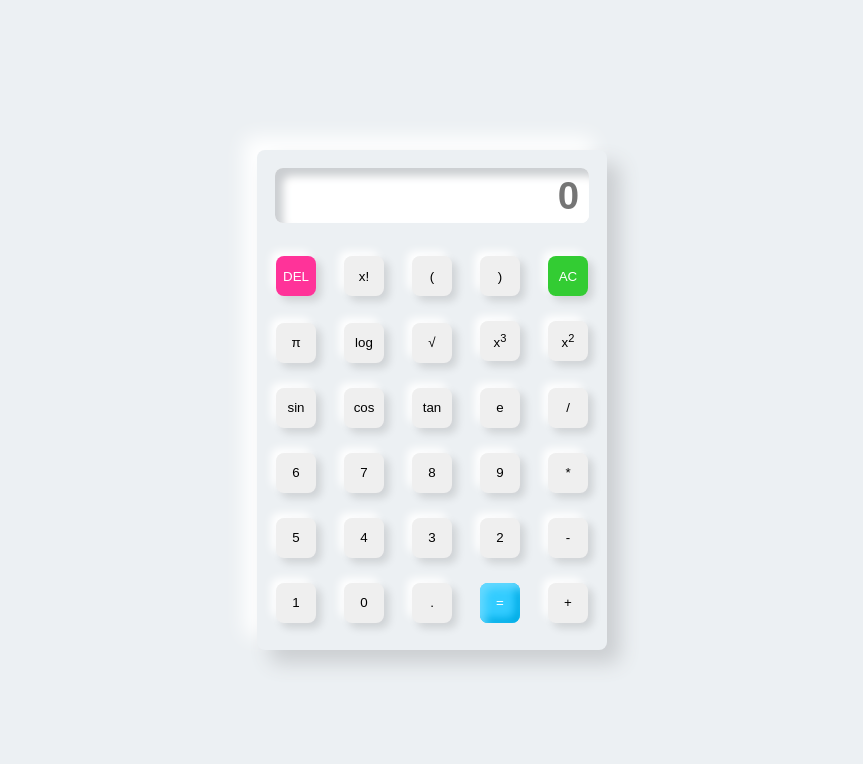
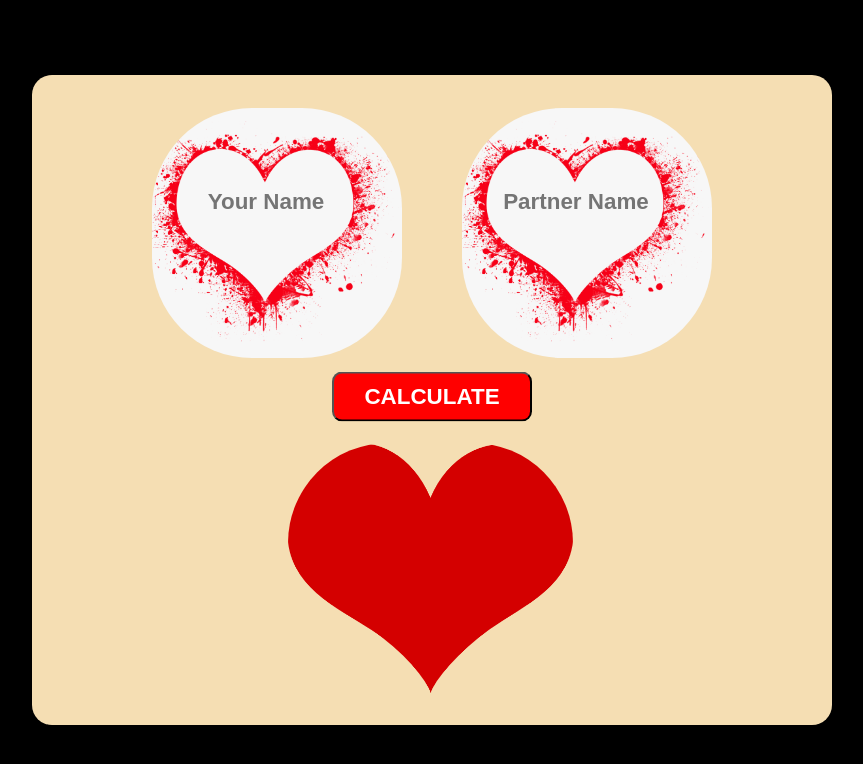
Before and after one commit to AlgoWebBot/AlgoWebBot, a plain HTML site: page index.html in a window 1280 px wide. Shown: the whole page, without its empty margins (208-1071 px from the left). Drawn offline with Linux system fonts and the light colour scheme.

Commit message:
Add files via upload
Love Calculator

```diff
--- a/index.html
+++ b/index.html
@@ -4,63 +4,29 @@
     <meta charset="UTF-8">
     <meta http-equiv="X-UA-Compatible" content="IE=edge">
     <meta name="viewport" content="width=device-width, initial-scale=1.0">
-    <title>Document</title>
+    <title>Love Calculator</title>
     <link rel="stylesheet" href="style.css">
 </head>
 <body>
     <div class="container">
-        <div class="screen">
-            <input type="text" name="display" id="display" placeholder="0" max="13">
+        <div class="first-name">
+            <input type="text" id="first-name" placeholder="Your Name" required >
         </div>
-        <div class="button">
-            <div class="row">
-                <button onclick="del()" id="delete">DEL</button>
-                <button onclick="factorial()" >x!</button>
-                <button class="btn" >(</button>
-                <button class="btn" >)</button>
-                <button onclick="all_clear()" id="all_clear">AC</button>
-            </div>
 
-            <div class="row">
-                <button onclick="pie()" >π</button>
-                <button class="btn" >log</button>
-                <button onclick="squre()" >√</button>
-                <button onclick="cube()" >x<sup>3</sup></button>
-                <button onclick="squar()" >x<sup>2</sup></button>
-            </div>
+        <div class="second-name">
+            <input type="text" id="first-name" placeholder="Partner Name" required >
+        </div>
 
-            <div class="row">
-                <button onclick="sin()" >sin</button>
-                <button onclick="cos()" >cos</button>
-                <button onclick="tan()" >tan</button>
-                <button onclick="epp()" >e</button>
-                <button class="btn" >/</button>
-            </div>
+        <div class="btn" onclick="calculate()">
+            <button>CALCULATE</button>
+        </div>
 
-            <div class="row">
-                <button class="btn" >6</button>
-                <button class="btn" >7</button>
-                <button class="btn" >8</button>
-                <button class="btn" >9</button>
-                <button class="btn" >*</button>
-            </div>
-            <div class="row">
-                <button class="btn" >5</button>
-                <button class="btn" >4</button>
-                <button class="btn" >3</button>
-                <button class="btn" >2</button>
-                <button class="btn" >-</button>
-            </div>
-            <div class="row">
-                <button class="btn" >1</button>
-                <button class="btn" >0</button>
-                <button class="btn" >.</button>
-                <button onclick="equal()" id="equal">=</button>
-                <button class="btn" >+</button>
-            </div>
+        <div class="calculate-love">
+            <input type="text" id="calculate-love">
         </div>
     </div>
-<script src="/Scientific Calculator/Calculator.js"></script>
+
+    <script src="/Love calculator two/app.js"></script>
 
 </body>
 </html>
--- a/style.css
+++ b/style.css
@@ -2,86 +2,129 @@
     margin: 0;
     padding: 0;
     box-sizing: border-box;
+    font-family: Arial, Helvetica, sans-serif;
 }
 body{
-    width: 100%;
-    max-height: 100vh;
-    background: #ecf0f3;
+    background: black;
 }
 .container{
+    height: 650px;
+    width: 800px;
+    background: wheat;
     position: absolute;
     top: 50%;
     left: 50%;
     transform: translate(-50%,-50%);
-    /* display: flex; */
+    border-radius: 20px;
+}
+.first-name{
+    position: absolute;
+    top: 5%;
+    left: 15%;
+    background: red;
+    height: 250px;
+    width: 250px;
+    display: flex;
+    align-items: center;
     justify-content: center;
     text-align: center;
+    background: url(love.png);
+    background-repeat: no-repeat;
+    background-position: center;
+    background-size: cover;
+    border-radius: 100px;
+}
+.first-name input{
+    height: 35px;
+    width: 180px;
+    padding: 10px;
+    text-align: center;
+    color: black;
+    font-size: 1.4rem;
+    font-weight: bold;
+    margin-top: -61px;
+    margin-left: -22px;
+    border: none;
+    outline: none;
+    background: transparent;
+}
+.second-name{
+    position: absolute;
+    top: 5%;
+    right: 15%;
+    background: red;
+    height: 250px;
+    width: 250px;
+    display: flex;
     align-items: center;
-    height: 500px;
-    width: 350px;
-    box-shadow: 13px 13px 20px #cbced1,
-            -13px -13px 20px #ffffff;
-    border-radius: 8px;
+    justify-content: center;
+    text-align: center;
+    background: url(love.png);
+    background-repeat: no-repeat;
+    background-position: center;
+    background-size: cover;
+    border-radius: 100px;
 }
-
-.screen{
-    margin: 10px;
-    padding: 8px;
+.second-name input{
+    height: 35px;
+    width: 180px;
+    padding: 10px;
+    text-align: center;
+    color: black;
+    font-size: 1.4rem;
+    font-weight: bold;
+    margin-top: -61px;
+    margin-left: -22px;
+    border: none;
+    outline: none;
+    background: transparent;
 }
-.screen input{
-    width: 100%;
-    height: 55px;
-    padding: 10px;
-    text-align: right;
-    font-size: 2.4rem;
+.btn{
+    position: absolute;
+    top: 49%;
+    left: 50%;
+    transform: translate(-50%,-45%);
+}
+.btn button{
+    height: 50px;
+    width: 200px;
+    border-radius: 10px;
+    background: red;
+    color: white;
+    font-size: 1.4rem;
     font-weight: bold;
-    outline: none;
-    border: none;
-    border-radius: 8px;
-    box-shadow:inset 8px 8px 8px #cbced1,
-        inset -8px -8px 8px #ffffff;
-}
-.row{
-    margin-top: 25px;
-}
-.row button{
-    margin-left: 12px;
-    margin-right: 12px;
-    box-shadow: 5px 5px 8px #00000020,
-            -5px -5px 8px #ffff;
-    width: 40px;
-    height: 40px;
-    outline: none;
-    border: none;
-    border-radius: 8px;
     cursor: pointer;
 }
-    #delete {
-        background: #ff3399;
-        color: #fff;
-    }
-
-    #delete:hover {
-        box-shadow: inset 5px 5px 8px #e60073,
-            inset -5px -5px 8px #ff3399;
-    }
-    #all_clear {
-        background: #33cc33;
-        color: #fff;
-    }
-
-    #all_clear:hover {
-        box-shadow: inset 5px 5px 8px #2eb82e,
-            inset -5px -5px 8px #33cc33;
-    }
-    #equal {
-        background: #33ccff;
-        color: #fff;
-        box-shadow: inset 5px 5px 8px #66d9ff,
-            inset -5px -5px 8px #00ace6;
-    }
-
-    #equal:hover {
-        box-shadow: inset 5px 5px 8px #00ace6,
-            inset -5px -5px 8px #00ace6;
-    }
+.calculate-love{
+    position: absolute;
+    bottom: 5%;
+    left: 32%;
+    background: red;
+    height: 250px;
+    width: 285px;
+    display: flex;
+    align-items: center;
+    justify-content: center;
+    text-align: center;
+    background: url(icon.png);
+    background-repeat: no-repeat;
+    background-position: center;
+    background-size: cover;
+    border-radius: 100px;
+    /* transform: translate(-50px, -0px); */
+}
+.calculate-love input{
+    height: 35px;
+    width: 180px;
+    padding: 10px;
+    text-align: center;
+    color: black;
+    font-size: 1.4rem;
+    font-weight: bold;
+    margin-top: -50px;
+    margin-left: -0px;
+    border: none;
+    outline: none;
+    pointer-events: none;
+    background: transparent;
+}
```
Also changed, not shown: app.js (added, +8 -0 lines), calculateLove.jpg (added), equal love.png (added), icon.png (added), love.png (added).
